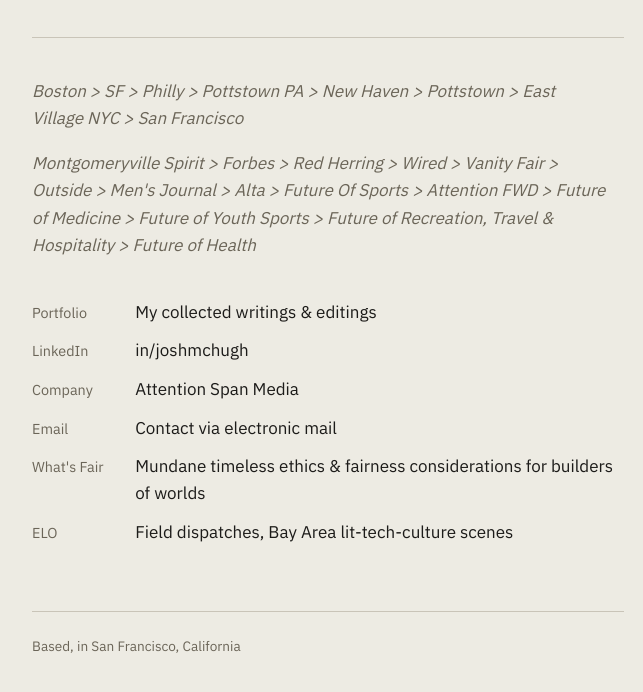
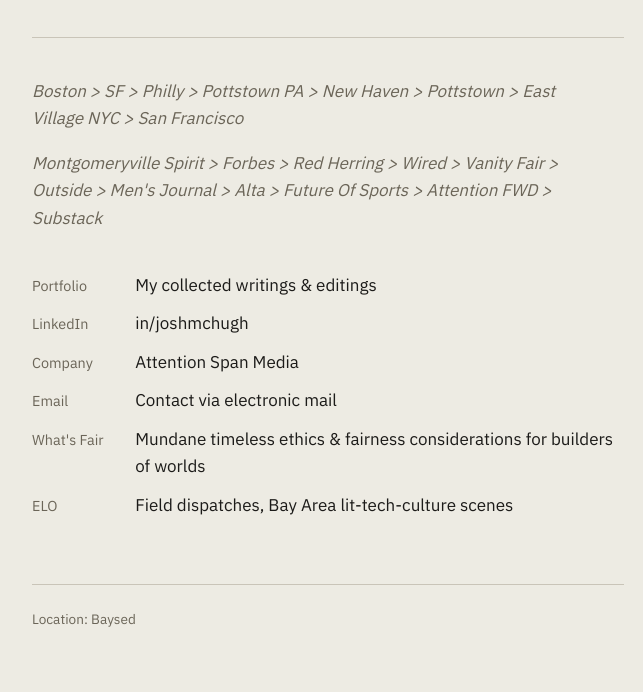
Before and after one commit to JoshMcHugh/joshmchugh.github.io, a plain HTML site: page index.html in a window 1280 px wide. Shown: the part 222-914 px from the top of the page, without its empty margins (312-955 px from the left). Drawn offline with Linux system fonts and the light colour scheme.

Commit message:
Update index.html
more copy and link fixin

```diff
--- a/index.html
+++ b/index.html
@@ -130,7 +130,7 @@
   <div class="bio">
 
     <p class="placeholder"> Boston > SF > Philly > Pottstown PA > New Haven > Pottstown > East Village NYC > San Francisco </p>
-    <p class="placeholder"> Montgomeryville Spirit > Forbes > Red Herring > Wired > Vanity Fair > Outside > Men's Journal > Alta > Future Of Sports > Attention FWD > Future of Medicine > Future of Youth Sports > Future of Recreation, Travel & Hospitality > Future of Health
+    <p class="placeholder"> Montgomeryville Spirit > Forbes > Red Herring > Wired > Vanity Fair > Outside > Men's Journal > Alta > Future Of Sports > Attention FWD > Substack
   </div>
 
   <nav class="links" aria-label="Elsewhere">
@@ -146,7 +146,7 @@
     <a href="mailto:joshmchugh@gmail.com">
       <span class="label">Email</span> Contact via electronic mail
     </a>
-    <!-- Fill in your real Substack URLs before publishing -->
+
     <a href="https://joshmchugh.substack.com/" target="_blank" rel="noopener">
       <span class="label">What's Fair</span> Mundane timeless ethics &amp; fairness considerations for builders of worlds
     </a>
@@ -156,7 +156,7 @@
   </nav>
 
   <footer>
-    Based, in San Francisco, California
+    Location: Baysed
   </footer>
 
 </main>
```
